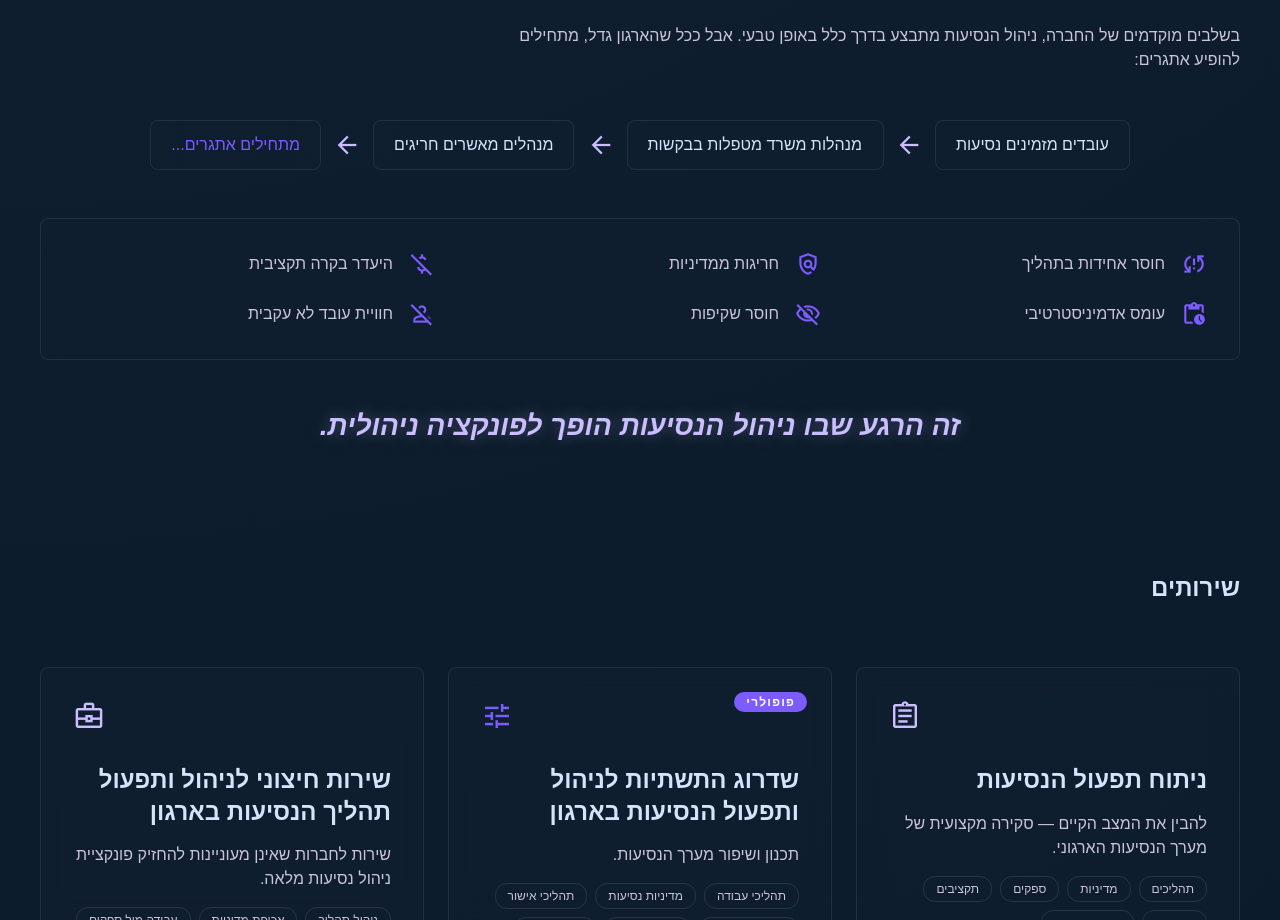
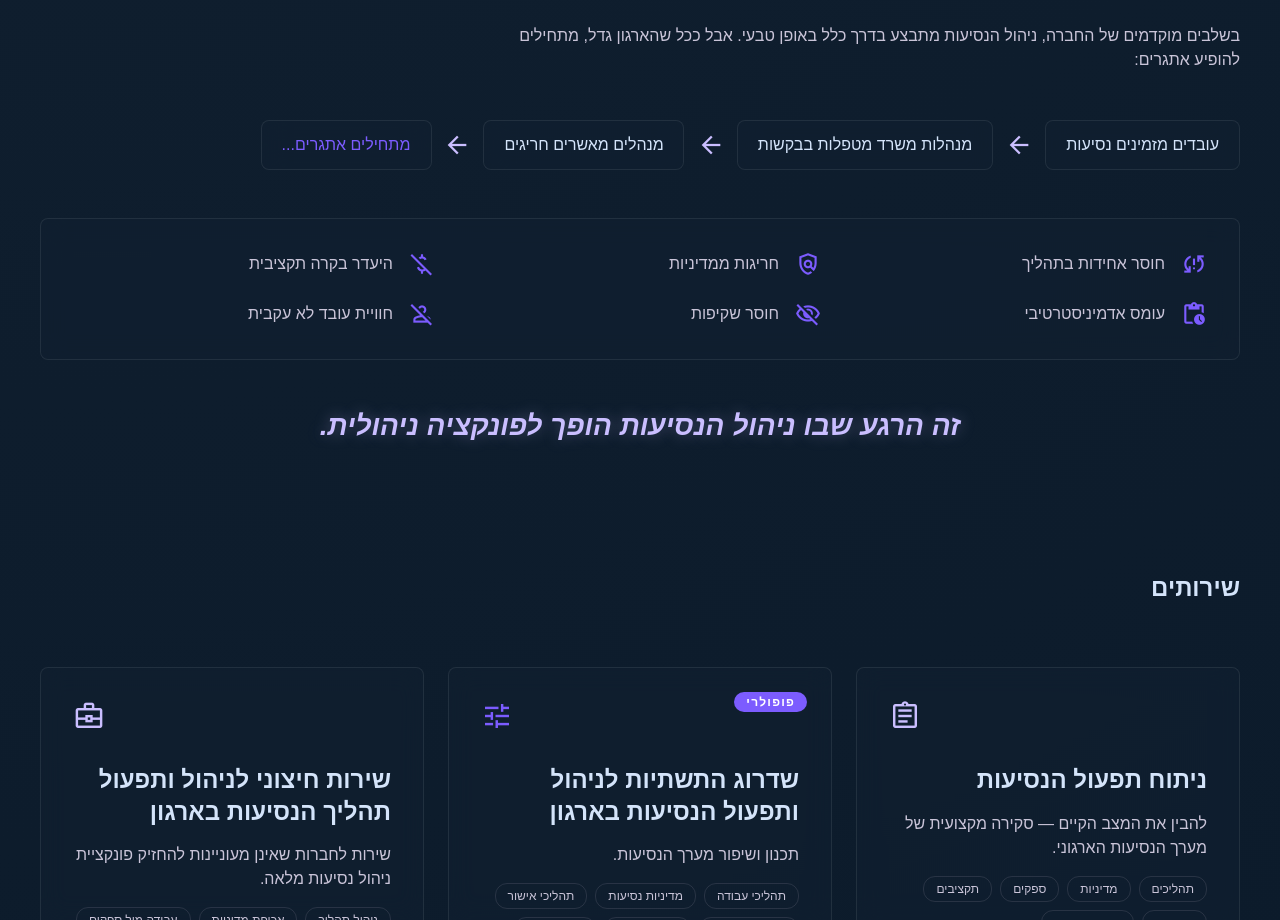
Before and after one commit to guy4213/INNERSKY, a Next.js app in the folder frontend/: page / in a window 1280 px wide. Shown: the part 1385-2305 px from the top of the page. Built offline with nearby package versions, Linux system fonts and the light colour scheme; no server answers.

Commit message:
update for row alignment

```diff
--- a/frontend/components/sections/Challenge.tsx
+++ b/frontend/components/sections/Challenge.tsx
@@ -41,7 +41,7 @@ export default function Challenge() {
         </div>
 
         {/* Process flow with arrows */}
-        <div className="flex flex-col md:flex-row items-center justify-center gap-3 mb-12 flex-wrap">
+        <div className="flex flex-col md:flex-row items-center  gap-3 mb-12 flex-wrap">
           {processSteps.map((step, i) => (
             <div key={step.en} className="flex flex-col md:flex-row items-center gap-3">
               <div className="glass-card rounded-xl px-5 py-3 text-center text-on-surface font-body-md text-body-md">
```
